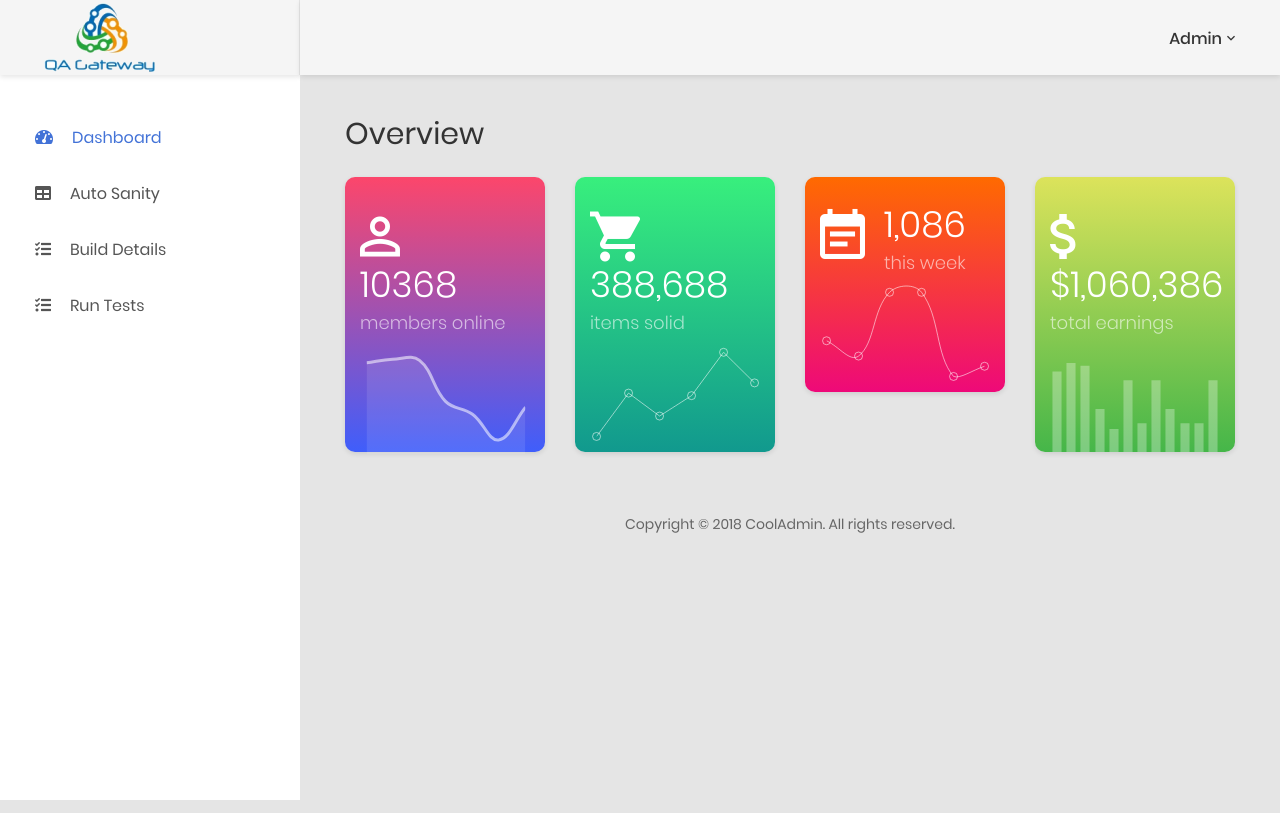
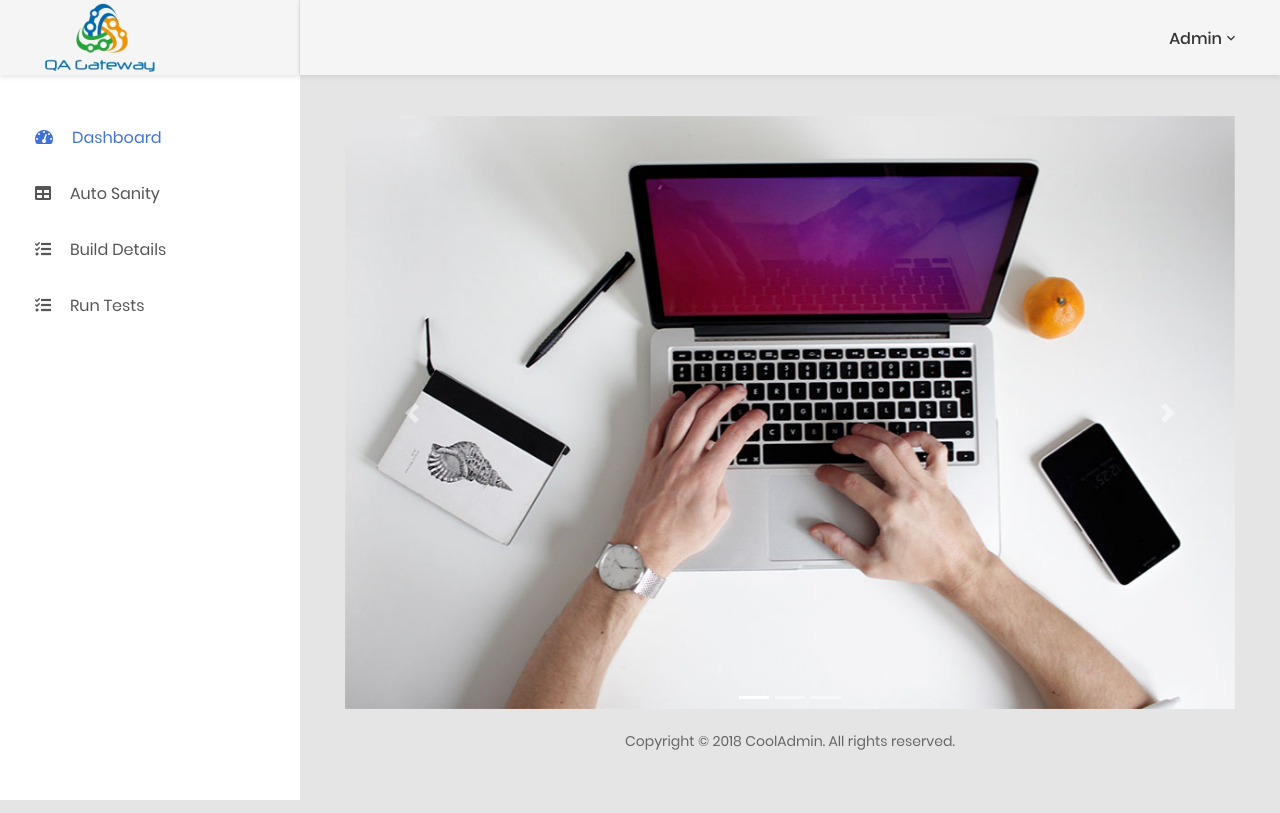
Before and after one commit to kamtasingh/mysite_testing, a Django app: page /mysite/ in a window 1280 px wide. Run offline with Django 3.2, Linux system fonts and the light colour scheme; a user stored in the database is signed in; some libraries are stand-ins or nearby versions.

Commit message:
carosul implementation

```diff
--- a/templates/dashboard.html
+++ b/templates/dashboard.html
@@ -7,13 +7,48 @@
             <div class="main-content">
                 <div class="section__content section__content--p30">
                     <div class="container-fluid">
+
+
+                    <div id="demo" class="carousel slide" data-ride="carousel">
+
+  <!-- Indicators -->
+  <ul class="carousel-indicators">
+    <li data-target="#demo" data-slide-to="0" class="active"></li>
+    <li data-target="#demo" data-slide-to="1"></li>
+    <li data-target="#demo" data-slide-to="2"></li>
+  </ul>
+
+  <!-- The slideshow -->
+  <div class="carousel-inner">
+    <div class="carousel-item active">
+      <img src="/static/images/bg-title-01.jpg" alt="Los Angeles">
+    </div>
+    <div class="carousel-item">
+      <img src="/static/images/bg-title-02.jpg" alt="Chicago">
+    </div>
+    <div class="carousel-item">
+      <img src="/static/images/bg-title-02.jpg" alt="New York">
+    </div>
+  </div>
+
+  <!-- Left and right controls -->
+  <a class="carousel-control-prev" href="#demo" data-slide="prev">
+    <span class="carousel-control-prev-icon"></span>
+  </a>
+  <a class="carousel-control-next" href="#demo" data-slide="next">
+    <span class="carousel-control-next-icon"></span>
+  </a>
+
+</div>
+
+                        {% comment %}
                         <div class="row">
                             <div class="col-md-12">
                                 <div class="overview-wrap">
                                     <h2 class="title-1">overview</h2>
-                                   {% comment %} <button class="au-btn au-btn-icon au-btn--blue">
+                                    <button class="au-btn au-btn-icon au-btn--blue">
                                         <i class="zmdi zmdi-plus"></i>add item</button>
-                                    {% endcomment %}
+
                                 </div>
                             </div>
                         </div>
@@ -91,7 +126,7 @@
                                 </div>
                             </div>
                         </div>
-                        {% comment %}
+
 
                         <div class="row">
                             <div class="col-lg-6">
```
